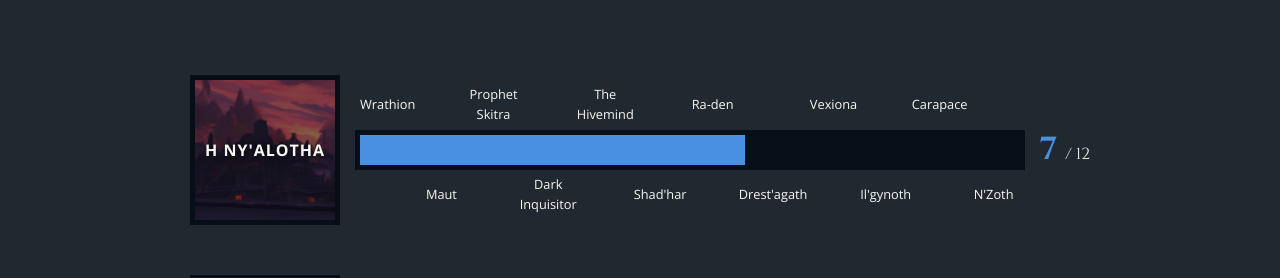
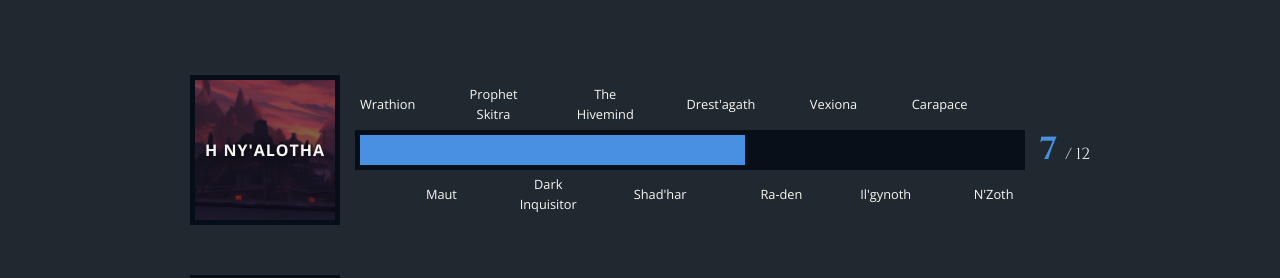
Before and after one commit to gmih/gmih.github.io, a Jekyll site: the page built from index.html, in a window 1280 px wide and 900 px high, scrolled down 2741 px. Shown: the part 165-443 px from the top of the window. Built offline with Jekyll 4.4.1, drawn with Linux system fonts in a browser that asks for light colours; nearby versions of some CDN libraries.

Commit message:
Update index.html

```diff
--- a/index.html
+++ b/index.html
@@ -59,8 +59,8 @@ layout: default
                             <span class="raid-meter-label">Dark Inquisitor</span>
                             <span class="raid-meter-label">The Hivemind</span>
                             <span class="raid-meter-label">Shad'har</span>
+                            <span class="raid-meter-label">Drest'agath</span>
                             <span class="raid-meter-label">Ra-den</span>
-                            <span class="raid-meter-label">Drest'agath</span>
                             <span class="raid-meter-label">Vexiona</span>
                             <span class="raid-meter-label">Il'gynoth</span>
                             <span class="raid-meter-label">Carapace</span>
```
